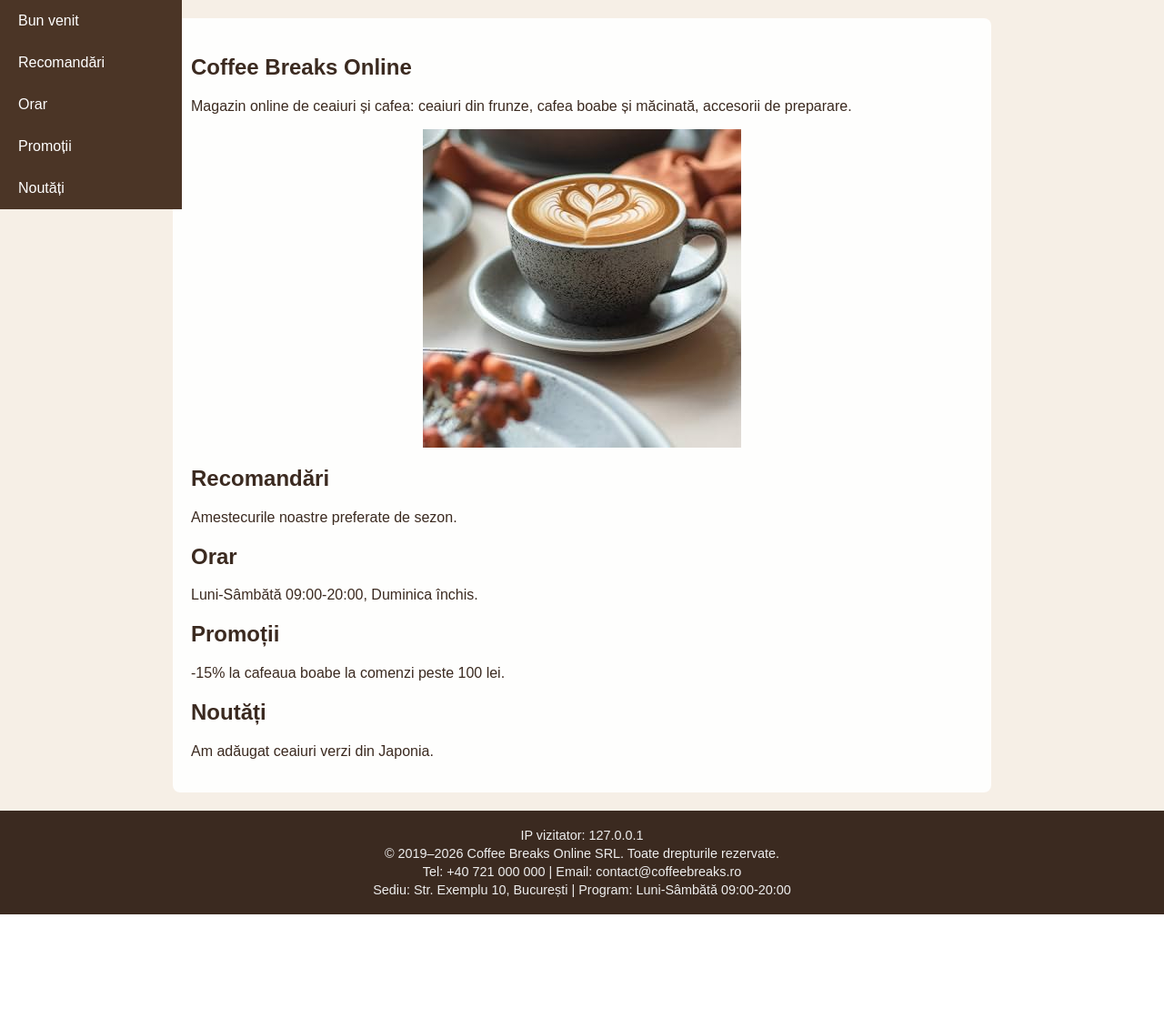
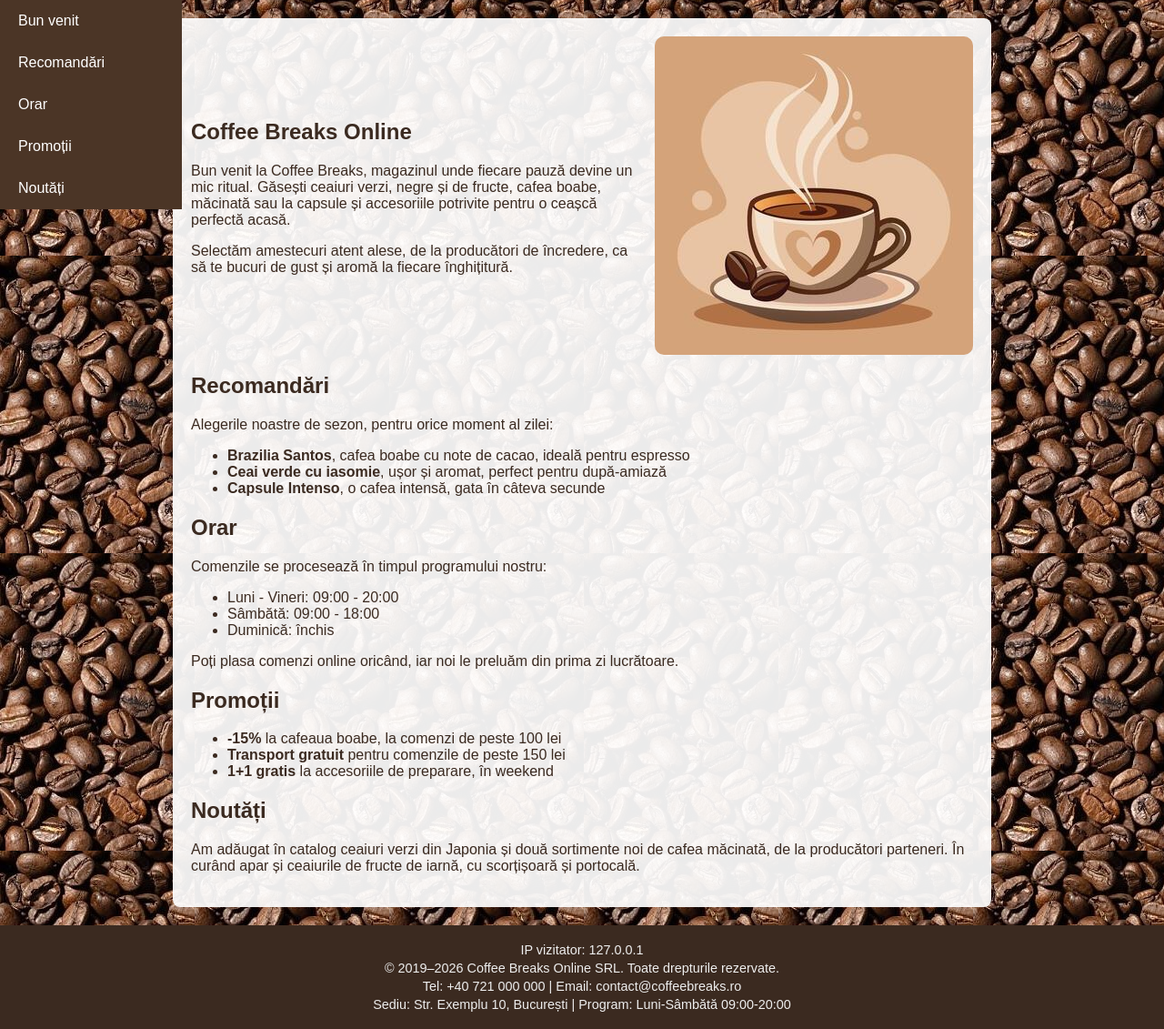
Before and after one commit to moisemaria2206-wq/coffee-breaks, a Django app: page / in a window 1280 px wide. Shown: the part 46-1177 px from the top of the page at 91% size. Before the commit the page ends 1051 px from the top, so only its background shows below. Run offline with Django 5.2, Linux system fonts and the light colour scheme; data that the repository does not hold is empty.

Commit message:
Laborator 4: pagina 404, imagini, fundal si continut pagini

```diff
--- a/ceaiuri_cafea/static/css/nav.css
+++ b/ceaiuri_cafea/static/css/nav.css
@@ -4,7 +4,7 @@ body {
     margin: 0;
     font-family: Arial, sans-serif;
     color: #3b2a20;
-    background: #f6efe6 url("../imagini/fundal.jpg") center / cover fixed;
+    background: #f6efe6 url("../imagini/coffeebean.jpg") repeat;
 }
 
 .meniu {
--- a/ceaiuri_cafea/templates/ceaiuri_cafea/principala.html
+++ b/ceaiuri_cafea/templates/ceaiuri_cafea/principala.html
@@ -2,25 +2,46 @@
 {% load static %}
 {% block titlu %}Coffee Breaks Online{% endblock %}
 {% block continut %}
-<section id="bun-venit">
-    <h1>Coffee Breaks Online</h1>
-    <p>Magazin online de ceaiuri și cafea: ceaiuri din frunze, cafea boabe și măcinată, accesorii de preparare.</p>
-    <img src="{% static 'imagini/coffeecup.jpg' %}" alt="Coffeecup" style="max-width:380px; display:block; margin:0 auto;">
+<section id="bun-venit" style="display:flex; flex-wrap:wrap; align-items:center; gap:24px;">
+    <div style="flex:1 1 300px;">
+        <h1>Coffee Breaks Online</h1>
+        <p>Bun venit la Coffee Breaks, magazinul unde fiecare pauză devine un mic ritual. Găsești ceaiuri verzi, negre și de fructe, cafea boabe, măcinată sau la capsule și accesoriile potrivite pentru o ceașcă perfectă acasă.</p>
+        <p>Selectăm amestecuri atent alese, de la producători de încredere, ca să te bucuri de gust și aromă la fiecare înghițitură.</p>
+    </div>
+    <img src="{% static 'imagini/coffeecup.jpg' %}" alt="Ceașcă de cafea cu latte art" style="flex:0 1 350px; max-width:350px; border-radius:10px;">
 </section>
 <section id="recomandari">
     <h2>Recomandări</h2>
-    <p>Amestecurile noastre preferate de sezon.</p>
+    <p>Alegerile noastre de sezon, pentru orice moment al zilei:</p>
+    <ul>
+        <li><b>Brazilia Santos</b>, cafea boabe cu note de cacao, ideală pentru espresso</li>
+        <li><b>Ceai verde cu iasomie</b>, ușor și aromat, perfect pentru după-amiază</li>
+        <li><b>Capsule Intenso</b>, o cafea intensă, gata în câteva secunde</li>
+    </ul>
 </section>
+
 <section id="orar">
     <h2>Orar</h2>
-    <p>Luni-Sâmbătă 09:00-20:00, Duminica închis.</p>
+    <p>Comenzile se procesează în timpul programului nostru:</p>
+    <ul>
+        <li>Luni - Vineri: 09:00 - 20:00</li>
+        <li>Sâmbătă: 09:00 - 18:00</li>
+        <li>Duminică: închis</li>
+    </ul>
+    <p>Poți plasa comenzi online oricând, iar noi le preluăm din prima zi lucrătoare.</p>
 </section>
+
 <section id="promotii">
     <h2>Promoții</h2>
-    <p>-15% la cafeaua boabe la comenzi peste 100 lei.</p>
+    <ul>
+        <li><b>-15%</b> la cafeaua boabe, la comenzi de peste 100 lei</li>
+        <li><b>Transport gratuit</b> pentru comenzile de peste 150 lei</li>
+        <li><b>1+1 gratis</b> la accesoriile de preparare, în weekend</li>
+    </ul>
 </section>
+
 <section id="noutati">
     <h2>Noutăți</h2>
-    <p>Am adăugat ceaiuri verzi din Japonia.</p>
+    <p>Am adăugat în catalog ceaiuri verzi din Japonia și două sortimente noi de cafea măcinată, de la producători parteneri. În curând apar și ceaiurile de fructe de iarnă, cu scorțișoară și portocală.</p>
 </section>
 {% endblock %}
--- a/site_magazin/settings.py
+++ b/site_magazin/settings.py
@@ -5,7 +5,10 @@ BASE_DIR = Path(__file__).resolve().parent.parent
 
 DEBUG = True
 
-ALLOWED_HOSTS = []
+#DEBUG = False
+
+#ALLOWED_HOSTS = ["localhost", "127.0.0.1"]
+
 
 
 # Application definition
```
Also changed, not shown: ceaiuri_cafea/templates/ceaiuri_cafea/despre.html (+9 -3 lines), ceaiuri_cafea/templates/ceaiuri_cafea/produse.html (+11 -1 lines), templates/404.html (added, +13 -0 lines), ceaiuri_cafea/static/imagini/boabecafea.jpg (added), ceaiuri_cafea/static/imagini/coffeebean.jpg (added), ceaiuri_cafea/static/imagini/coffeecup.jpg, ceaiuri_cafea/static/imagini/fundal.jpg (deleted).
